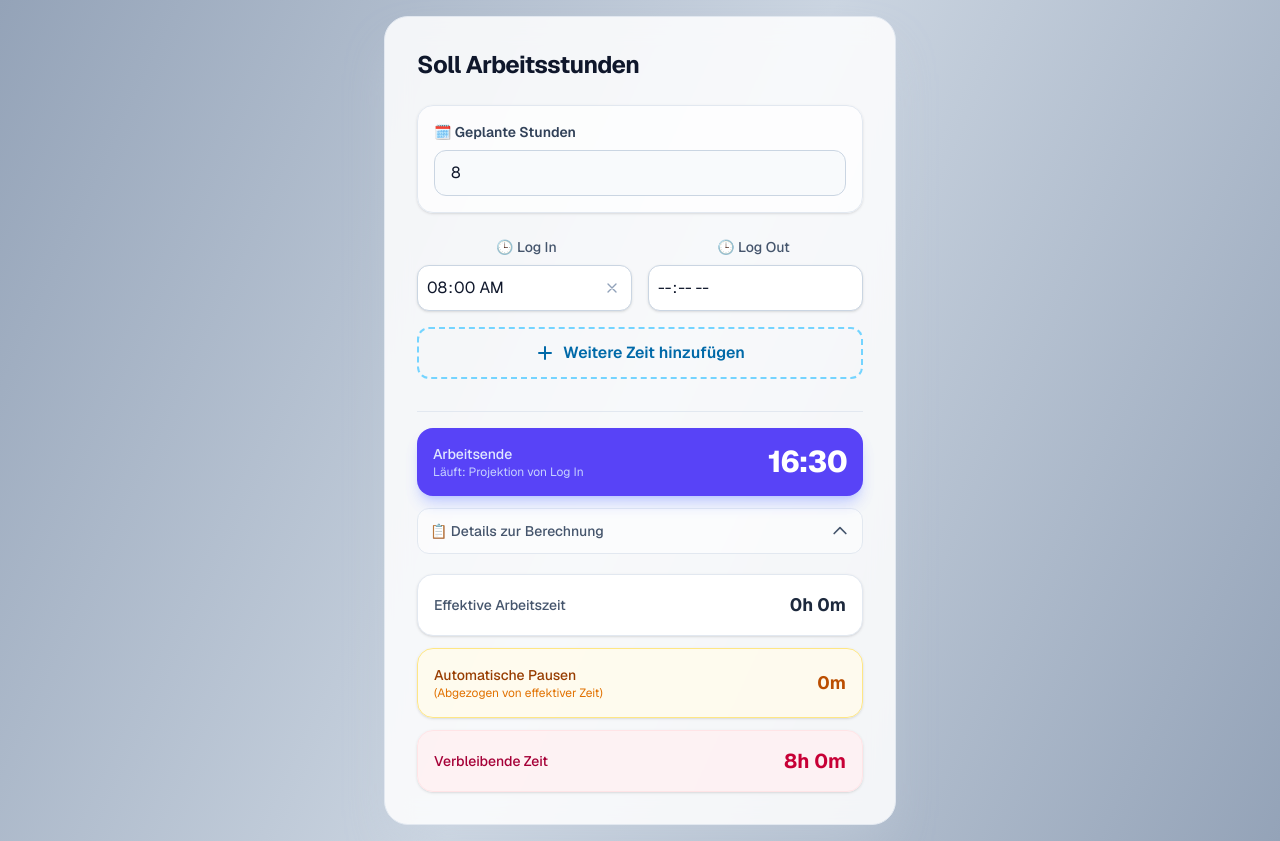
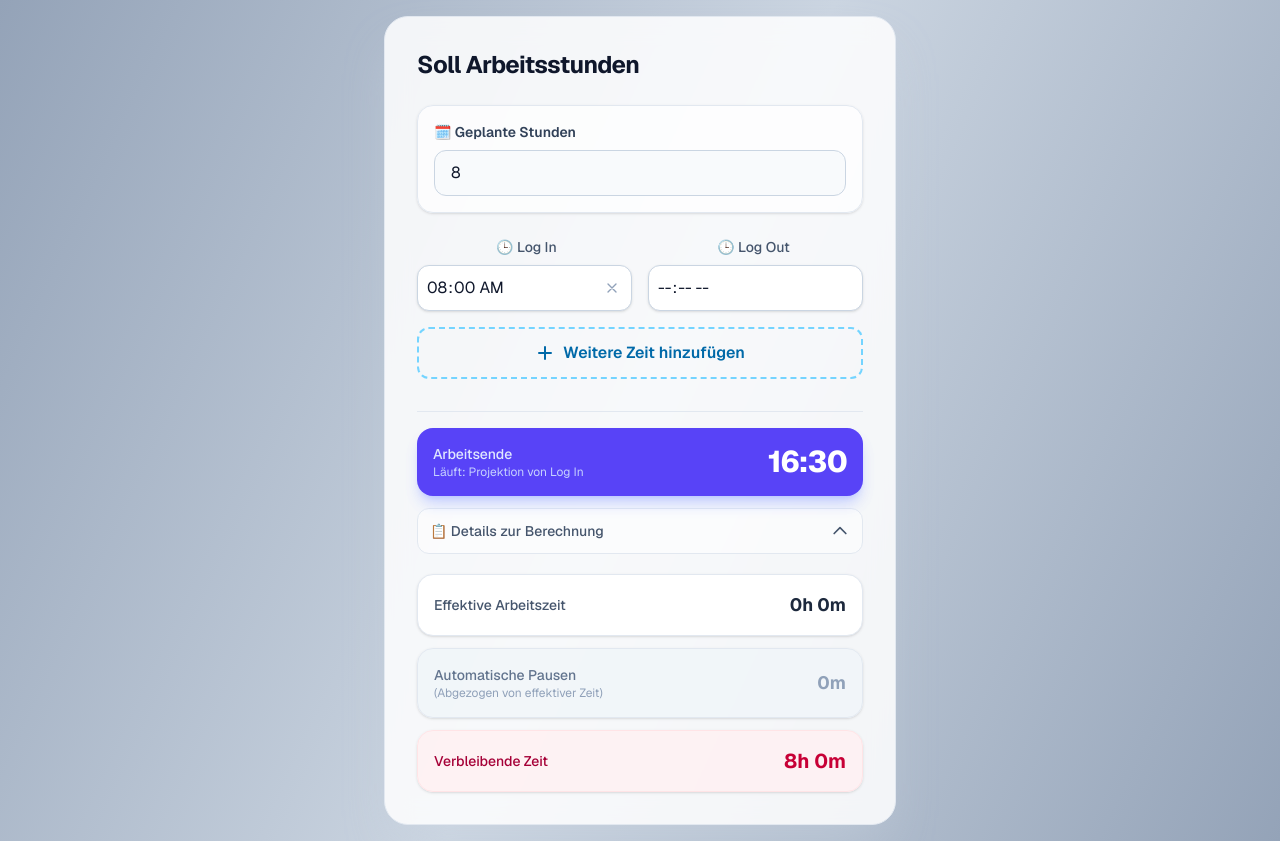
Before and after one commit to pa2si/arbeitsstunden, a Next.js app: page / in a window 1280 px wide. Both pictures are taken after a click on the button "📋 Details zur Berechnung". Built offline with nearby package versions, Linux system fonts and the light colour scheme.

Commit message:
also greyed out logic for automatische pausen

```diff
--- a/app/page.tsx
+++ b/app/page.tsx
@@ -513,16 +513,24 @@ export default function WorkTimeCalculator() {
                   </span>
                 </div>
 
-                <div className='flex justify-between items-center p-4 bg-amber-50/80 rounded-2xl border border-amber-200 shadow-sm'>
+                <div
+                  className={`flex justify-between items-center p-4 rounded-2xl border shadow-sm ${autoPausesAppliedNow === 0 ? 'bg-slate-100/80 border-slate-200' : 'bg-amber-50/80 border-amber-200'}`}
+                >
                   <div className='flex flex-col'>
-                    <span className='text-sm font-medium text-amber-800'>
+                    <span
+                      className={`text-sm font-medium ${autoPausesAppliedNow === 0 ? 'text-slate-500' : 'text-amber-800'}`}
+                    >
                       Automatische Pausen
                     </span>
-                    <span className='text-xs text-amber-600'>
+                    <span
+                      className={`text-xs ${autoPausesAppliedNow === 0 ? 'text-slate-400' : 'text-amber-600'}`}
+                    >
                       (Abgezogen von effektiver Zeit)
                     </span>
                   </div>
-                  <span className='text-lg font-bold text-amber-700'>
+                  <span
+                    className={`text-lg font-bold ${autoPausesAppliedNow === 0 ? 'text-slate-400' : 'text-amber-700'}`}
+                  >
                     {autoBreakStr}
                   </span>
                 </div>
```
